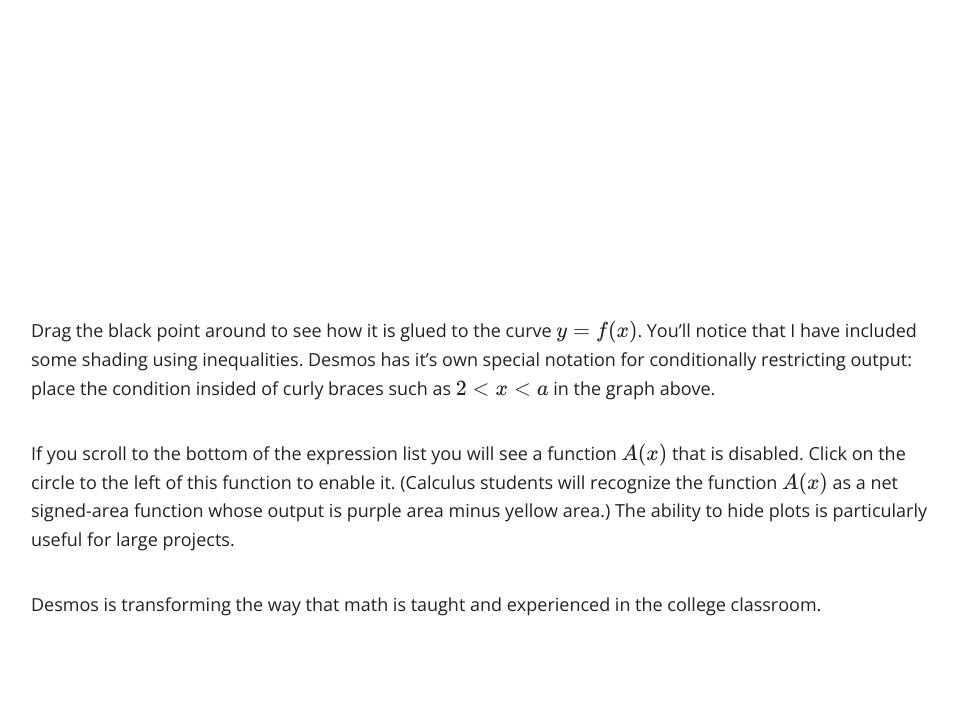
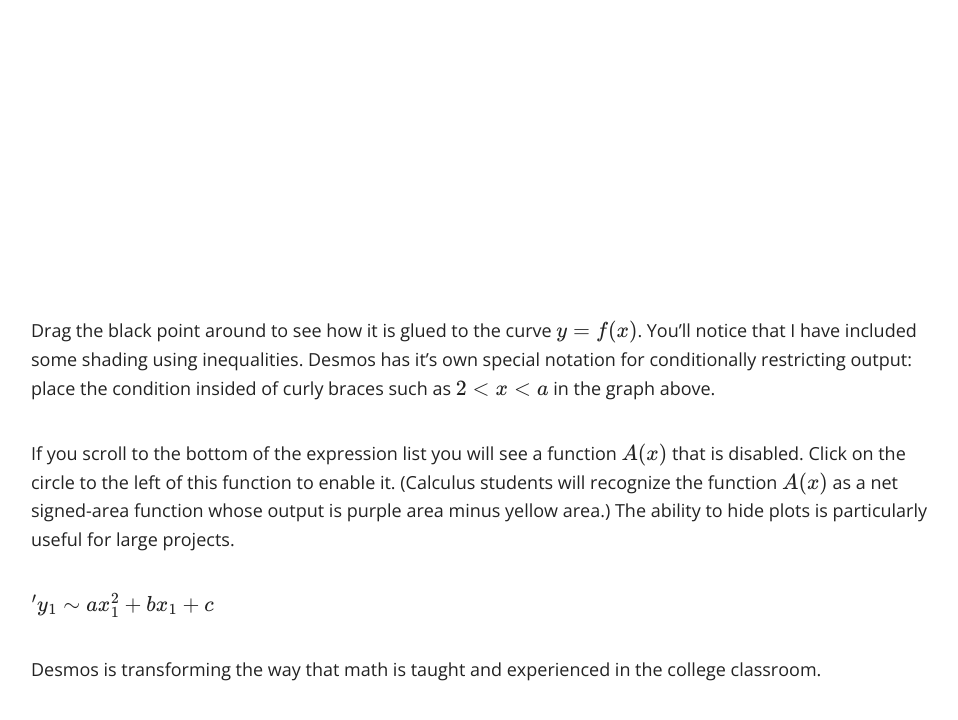
Before and after one commit to sergeballif/sergeballif.github.io, a Jekyll site: the page built from play.md, in a window 1280 px wide and 900 px high, scrolled down 4600 px, cut to the strip 0-731 px from the top of the window. Shown: the top 720 px of the strip, without its empty margins (159-1117 px from the left). Built offline with Jekyll 4.4.1, drawn with Linux system fonts in a browser that asks for light colours; nearby versions of some CDN libraries; formulas are drawn with MathJax 3.

Commit message:
Update play.md

```diff
--- a/play.md
+++ b/play.md
@@ -210,5 +210,13 @@
 
 
 
+$'y_1\sim ax_1^2+bx_1+c$
+
+
+
+
+
+
+
 
 Desmos is transforming the way that math is taught and experienced in the college classroom.
```
